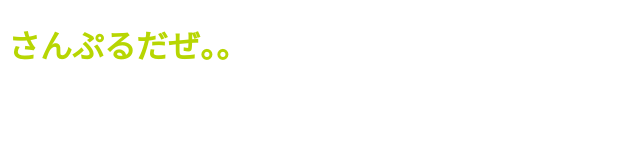
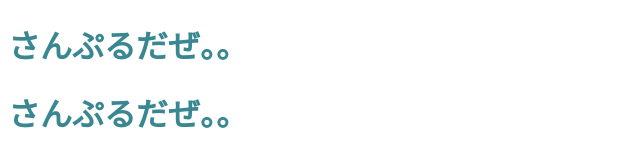
Before and after one commit to HidetoNakasone/0121_hoge, a plain HTML site: page index.html in a window 1280 px wide. Shown: the whole page, without its empty margins (0-640 px from the left). Drawn offline with Linux system fonts and the light colour scheme.

Commit message:
2回目_バックアップ

```diff
--- a/index.html
+++ b/index.html
@@ -7,5 +7,6 @@
   </head>
   <body>
     <h1>さんぷるだぜ。。</h1>
+    <h1>さんぷるだぜ。。</h1>
   </body>
 </html>
--- a/style.css
+++ b/style.css
@@ -1,4 +1,5 @@
 
 h1 {
-  color: rgb(183, 214, 2);
+  /* color: rgb(183, 214, 2); */
+  color: rgb(57, 135, 145);
 }
```
